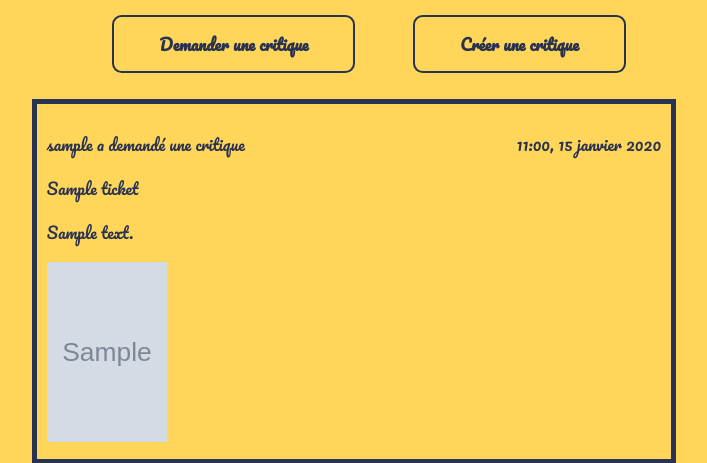
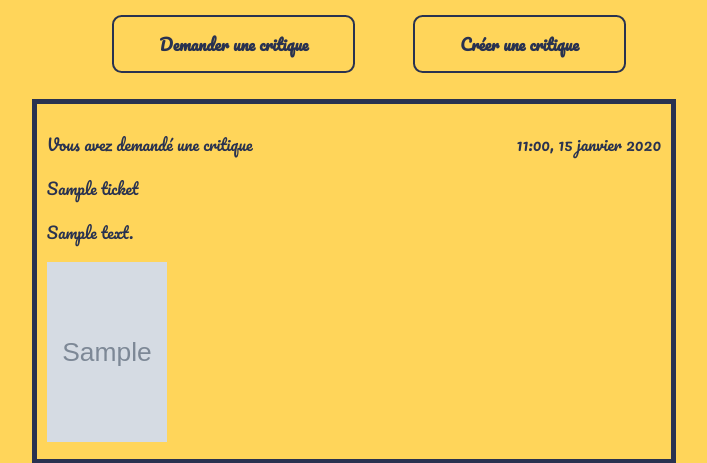
Before and after one commit to jaikko/Project_LITReview, a Django app: page /dashbord in a window 1280 px wide. Shown: the part 109-572 px from the top of the page, without its empty margins (286-993 px from the left). Run offline with Django 3.2, Linux system fonts and the light colour scheme; a user stored in the database is signed in; tables that the repository leaves empty hold one stand-in row (values such as "Sample post"); grey boxes marked "Sample" are stand-in pictures.

Commit message:
Update ticket_snippet.html

```diff
--- a/MySite/templates/dashbord/ticket_snippet.html
+++ b/MySite/templates/dashbord/ticket_snippet.html
@@ -1,8 +1,9 @@
 {% load i18n %}{% csrf_token %}
 <form class="ticket_snippet" action="{% url 'answerticket' id=post.id %}">
     <div class="p_align">
-        <p class="p_left">{{post.user}} a demandé une critique</p>
-        {% language 'fr' %}
+        {% if post.user == user %}
+        <p class="p_left">Vous avez demandé une critique</p> {% else %}
+        <p class="p_left">{{post.user}} a demandé une critique</p>{% endif %} {% language 'fr' %}
         <p class="p_right"> {{post.time_created|date:"H:i, d F Y"}}</p> {% endlanguage %}
     </div>
     <p class="p_adjust"> {{post.title}}</p>
```
